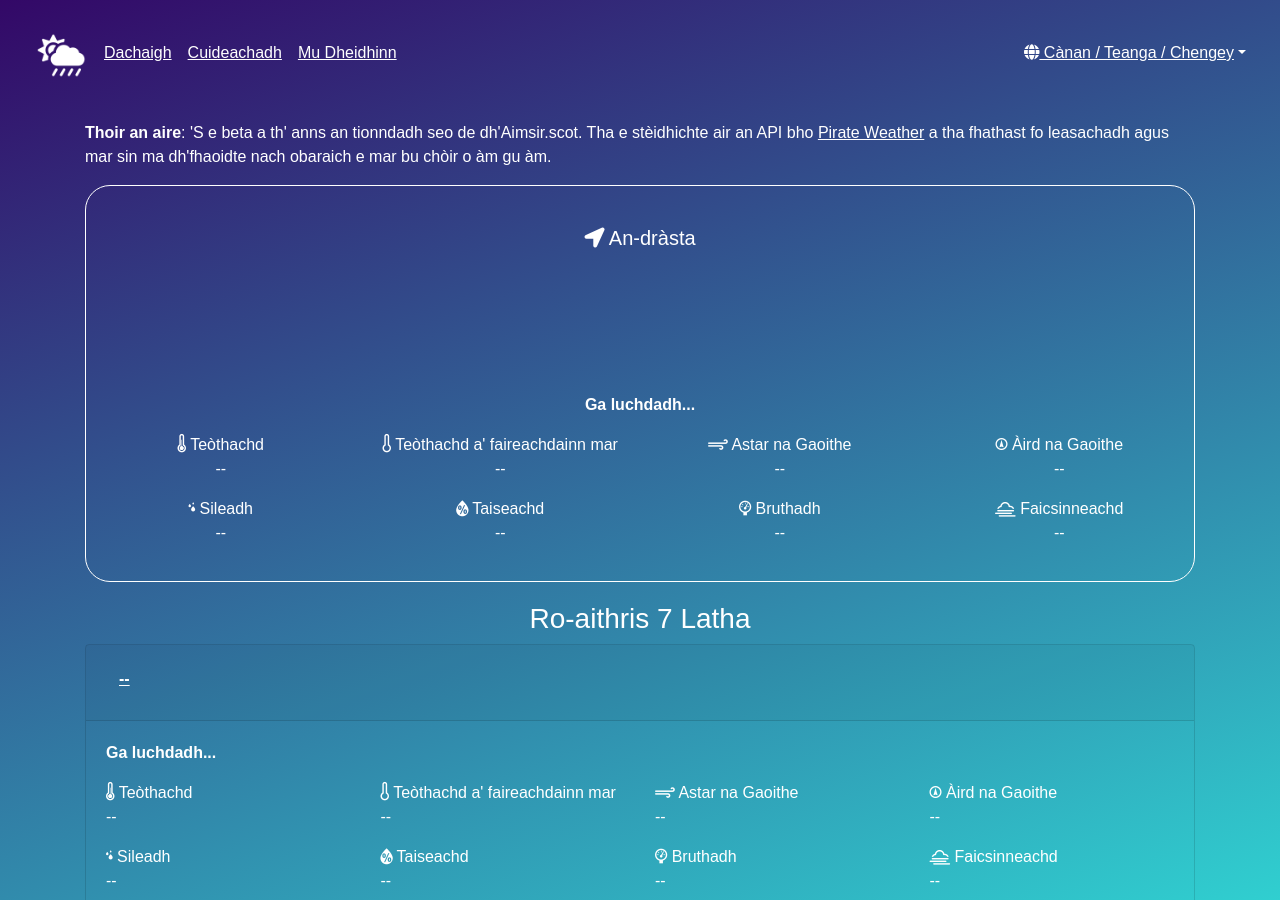
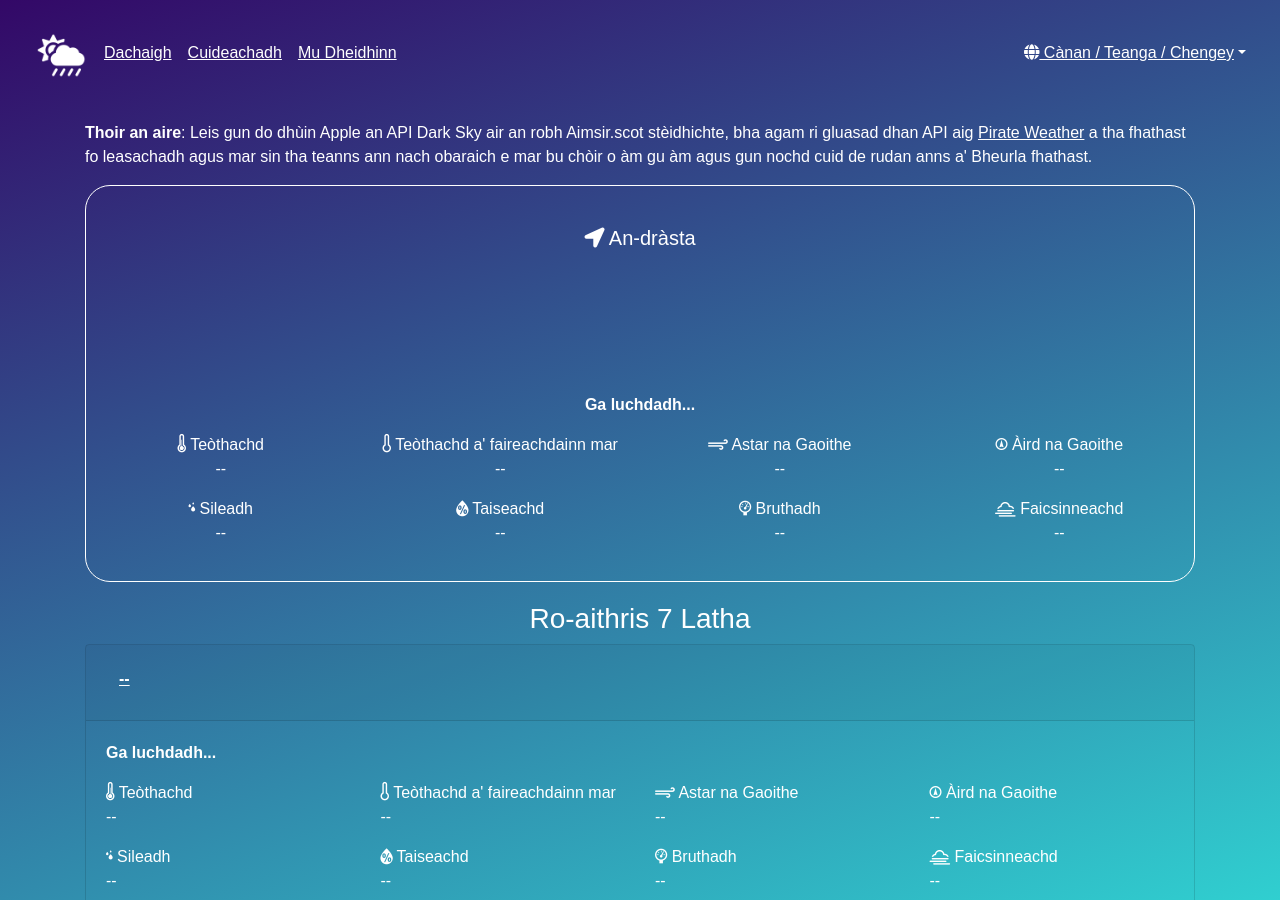
Before and after one commit to angeidheal/aimsir, a Jekyll site: the page built from index.html, in a window 1280 px wide and 900 px high. Built offline with Jekyll 4.4.1, drawn with Linux system fonts in a browser that asks for light colours; nearby versions of some CDN libraries; a script that is not in the unit is left out.

Commit message:
Update index.html

```diff
--- a/index.html
+++ b/index.html
@@ -4,7 +4,7 @@ title: Aimsir.scot (Beta)
 ---
 
 <div class="container">
-  <p><strong>Thoir an aire</strong>: 'S e beta a th' anns an tionndadh seo de dh'Aimsir.scot. Tha e stèidhichte air an API bho <a href="https://pirateweather.net">Pirate Weather</a> a tha fhathast fo leasachadh agus mar sin ma dh'fhaoidte nach obaraich e mar bu chòir o àm gu àm.</p>
+  <p><strong>Thoir an aire</strong>: Leis gun do dhùin Apple an API Dark Sky air an robh Aimsir.scot stèidhichte, bha agam ri gluasad dhan API aig <a href="https://pirateweather.net">Pirate Weather</a> a tha fhathast fo leasachadh agus mar sin tha teanns ann nach obaraich e mar bu chòir o àm gu àm agus gun nochd cuid de rudan anns a' Bheurla fhathast.</p>
   <div class="current-weather">
     <h5 class="section-header"><i class="fas fa-location-arrow"></i> An-dràsta</h5>
     <div class="row">
```
